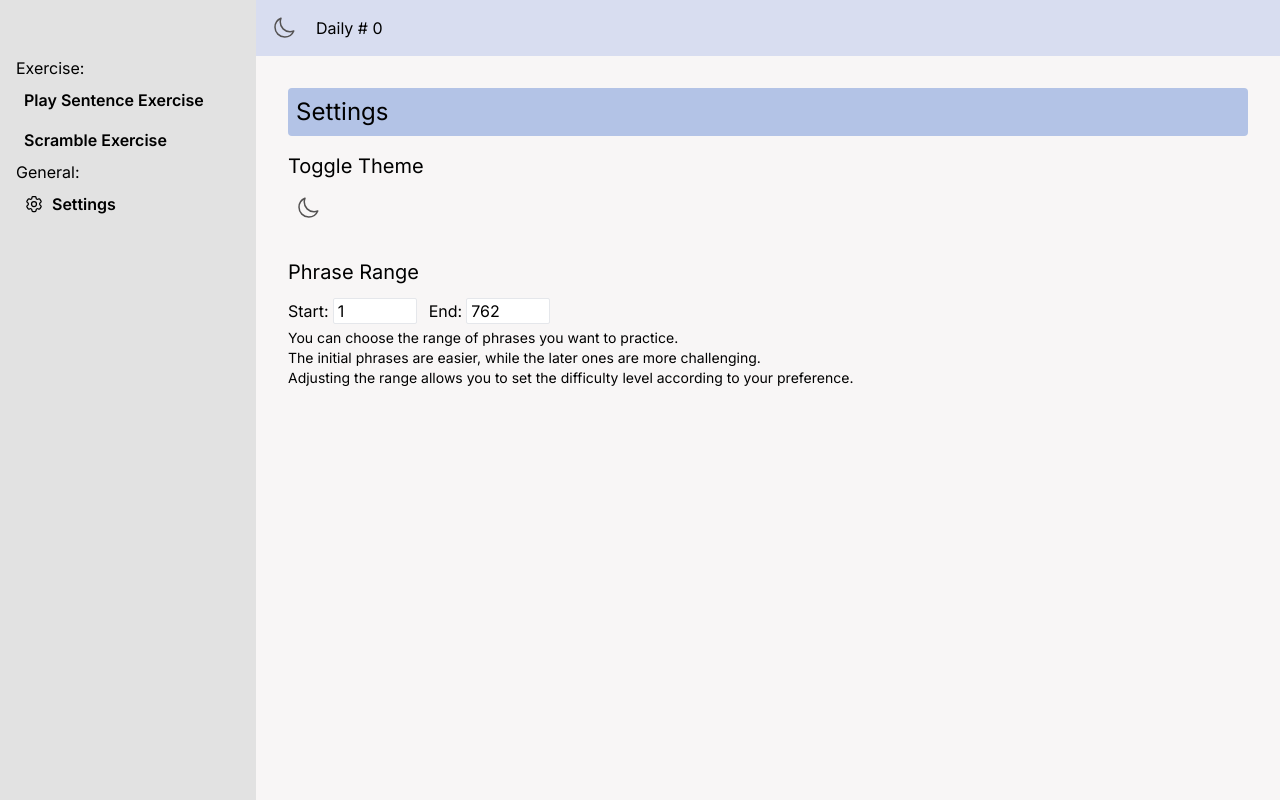
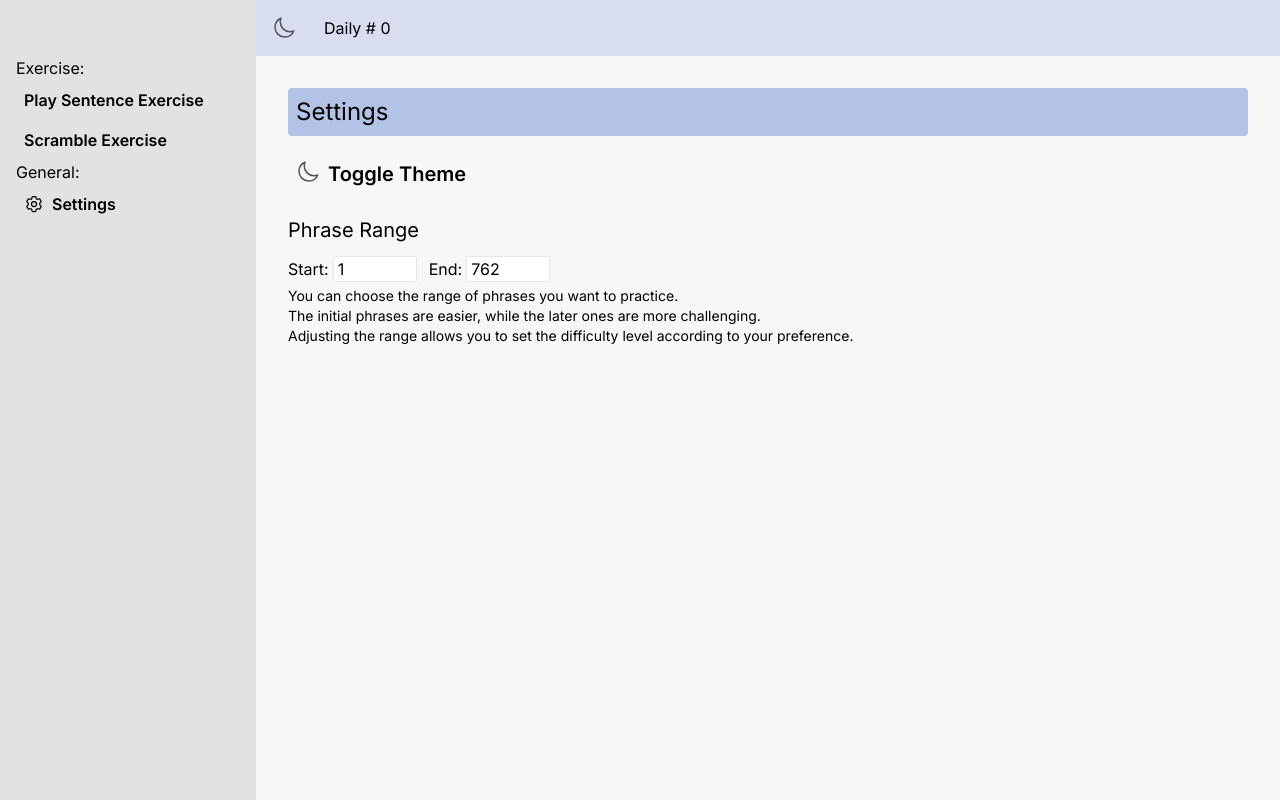
Before and after one commit to eliaweiss/open-lingua-ai, a Next.js app: page /settings in a window 1280 px wide. Built offline with nearby package versions, Linux system fonts and the light colour scheme.

Commit message:
Toggle Theme

```diff
--- a/src/app/components/ThemeToggle.jsx
+++ b/src/app/components/ThemeToggle.jsx
@@ -4,7 +4,7 @@ import { MoonIcon, SunIcon } from "@heroicons/react/24/outline";
 import { useAppContext } from "../context/AppContext";
 import { useEffect, useState } from "react";
 
-const ThemeToggle = () => {
+const ThemeToggle = ({ children }) => {
   const { theme, toggleTheme } = useAppContext();
   const [mounted, setMounted] = useState(false);
 
@@ -15,7 +15,8 @@ const ThemeToggle = () => {
   if (!mounted) return null; // Avoid rendering mismatched content
 
   return (
-    <button onClick={toggleTheme} className="">
+    <div className="flex space-x-2 items-center" onClick={toggleTheme}>
+      <button className="">
         <div className="flex space-x-2">
           {/* <div>Change Theme</div> */}
           <div>
@@ -27,6 +28,8 @@ const ThemeToggle = () => {
           </div>
         </div>
       </button>
+      <div className="h-6 ">{children}</div>
+    </div>
   );
 };
 
--- a/src/app/settings/SettingsUi.jsx
+++ b/src/app/settings/SettingsUi.jsx
@@ -34,12 +34,15 @@ export function SettingsUi() {
 
   return (
     <div className="p-4">
-      <h1 className="text-2xl mb-4 bg-card text-card-forground p-2 rounded">Settings</h1>
+      <h1 className="text-2xl mb-4 bg-card text-card-forground p-2 rounded">
+        Settings
+      </h1>
 
       <div className="mb-6">
-        <h2 className="text-xl mb-2">Toggle Theme</h2>
         <MenuItem>
-          <ThemeToggle className="" onClick={toggleTheme} />
+          <ThemeToggle className="">
+            <div className="text-xl mb-2">Toggle Theme</div>
+          </ThemeToggle>
         </MenuItem>
       </div>
 
```
Lines whose indentation alone changed are shown as unchanged.
